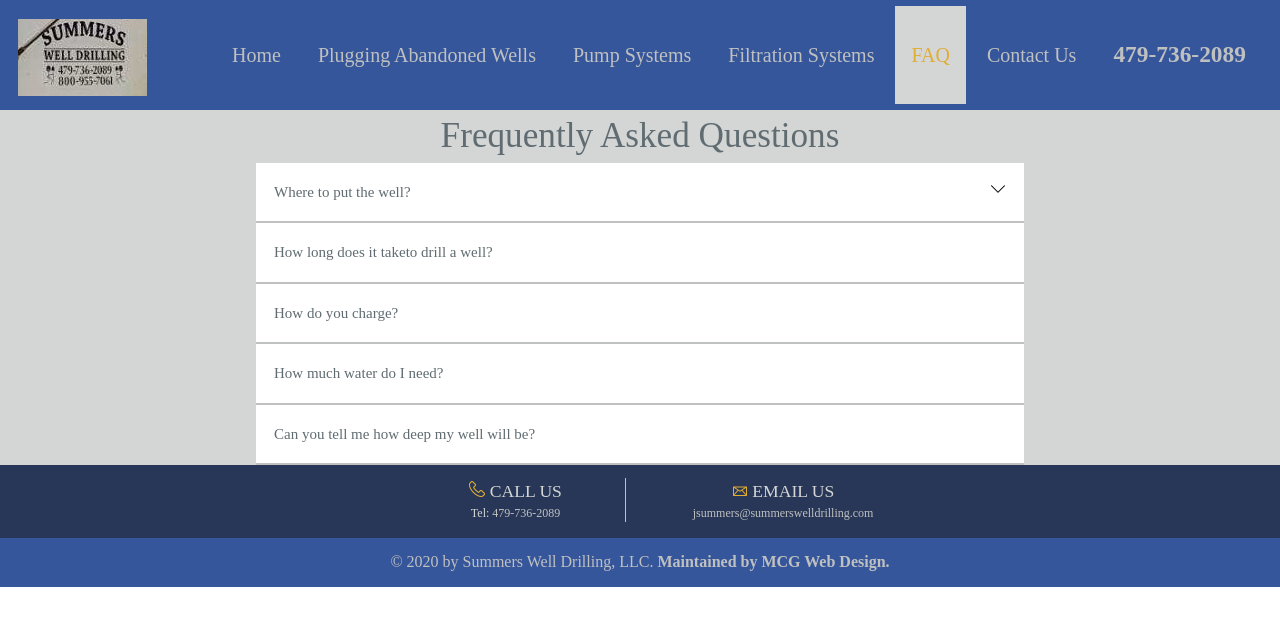
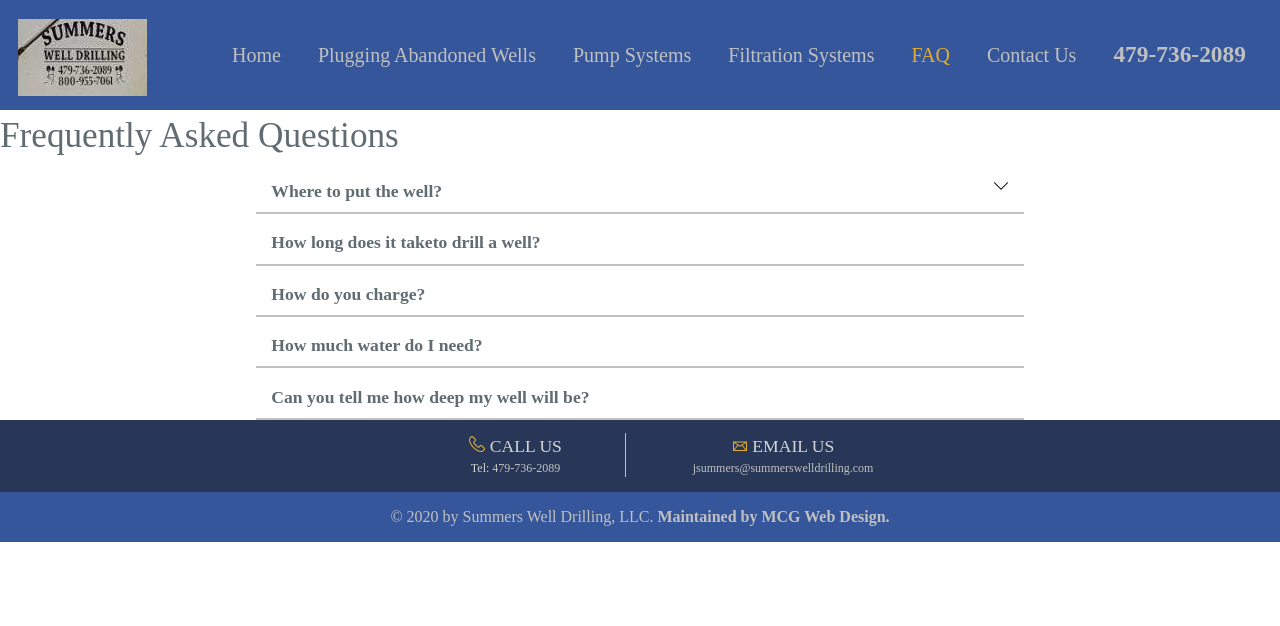
Before and after one commit to jamess999888/SummersDrilling, a Jekyll site: the page built from faq.md, in a window 1280 px wide. Shown: the top 626 px of the page. Built offline with Jekyll 4.4.1, drawn with Linux system fonts in a browser that asks for light colours; our own code applies the rules of GitHub Pages for plain Markdown files.

Commit message:
changing styles for collapsible

```diff
--- a/css/style.css
+++ b/css/style.css
@@ -1227,12 +1227,12 @@ ul.topnav li.right {
     background-color: white;
     color: #606c71;
     cursor: pointer;
-    padding: 18px;
+    padding: 2% 2% 1% 2%;
     width: 100%;
     border: none;
     text-align: left;
     outline: none;
-    font-size: 15px;
+    font-weight: bold;
     border-bottom: 1px solid #BFC0C0;
 }
 
@@ -1256,22 +1256,20 @@ ul.topnav li.right {
     float: right;
 }
 
-#faq {
-    background-color: #D4D6D6;
+background-color: #D4D6D6;
+
 }
-
 #faq h1 {
     text-align: center;
 }
 
-
 /* 48em = 768px */
-
 @media (max-width: 48em) {
     ul.topnav li a {
         display: block;
         padding: 0;
     }
+
     .header .topnav {
         clear: both;
         max-height: 0;
@@ -1279,6 +1277,7 @@ ul.topnav li.right {
         z-index: 3;
         width: 100%;
     }
+
     .header .menu-icon {
         cursor: pointer;
         display: inline-block;
@@ -1288,42 +1287,53 @@ ul.topnav li.right {
         user-select: none;
         z-index: 5;
     }
+
     .header .menu-btn:checked~.topnav {
         max-height: none;
     }
+
     #hideWhenSmall {
         display: none;
     }
+
     .header .responsive-header-text {
         color: white;
         padding: 15px;
         display: inline-block;
     }
+
     .header {
         background: #36569B;
         height: 60px;
     }
+
     .content-right {
         display: none;
     }
+
     .content-left {
         width: 100%;
         text-align: center;
         margin: 0 0;
     }
+
     .mid-page-list-border {
         border-right: none;
     }
+
     .mid-page-lists span {
         width: 100%;
     }
+
     .contact-info-footer span {
         display: block;
         padding: 2% 5%;
     }
+
     .contact-info-footer-item {
         border-right: none;
     }
+
     .contact-info-footer-item:after {
         content: "";
         /* This is necessary for the pseudo element to work. */
@@ -1338,19 +1348,23 @@ ul.topnav li.right {
         border-bottom: 1px solid #BFC0C0;
         /* This creates the border. Replace black with whatever color you want. */
     }
+
     .bottom-block-links {
         padding: 1% 2%;
     }
+
     .bottom-block-link {
         display: block;
         width: 100%;
         height: auto;
         margin: 5% 0;
     }
+
     .bottom-block-link-header {
         height: auto;
         padding: 2% 0;
     }
+
     .bottom-block-link-content {
         margin-top: 2%;
         padding: 2%;
--- a/faq.md
+++ b/faq.md
@@ -9,7 +9,9 @@
                 Where to put the well?
                 <img src="/SummersDrilling/images/downArrow.png">
             </button>
-            <div class="collapsible-content">Anywhere it will be convenient to service, near electrical power, far away from septic and other contaminant sources.</div>
+            <div class="collapsible-content">
+                <div class="collapsible-inner-content">Anywhere it will be convenient to service, near electrical power, far away from septic and other contaminant sources.</div>
+            </div>
 
             <button class="collapsible">How long does it taketo drill a well?</button>
             <div class="collapsible-content">Normally from one to three days.</div>
--- a/js/collapsible.js
+++ b/js/collapsible.js
@@ -6,10 +6,13 @@ $(document).ready(function() {
         coll[i].addEventListener("click", function() {
             this.classList.toggle("active");
             var content = this.nextElementSibling;
-            if (content.style.height === "5rem") {
-                content.style.height = "0rem";
+            var innerDiv = content.firstChild;
+            if (content.style.height !== "0px") {
+                content.style.height = "0px";
+                content.style.padding = "0 2%";
             } else {
-                content.style.height = "5rem";
+                content.style.height = innerDiv.style.height;
+                content.style.padding = "1% 2% 0 2%";
             }
         });
     }
```
